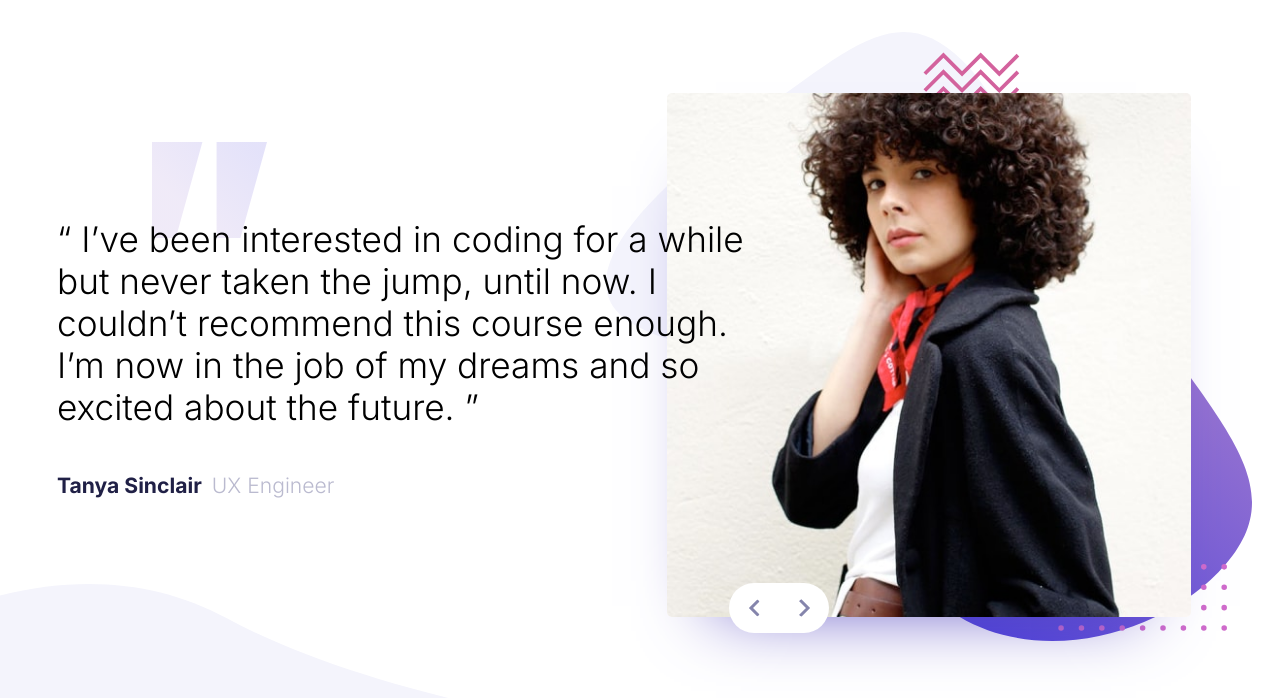
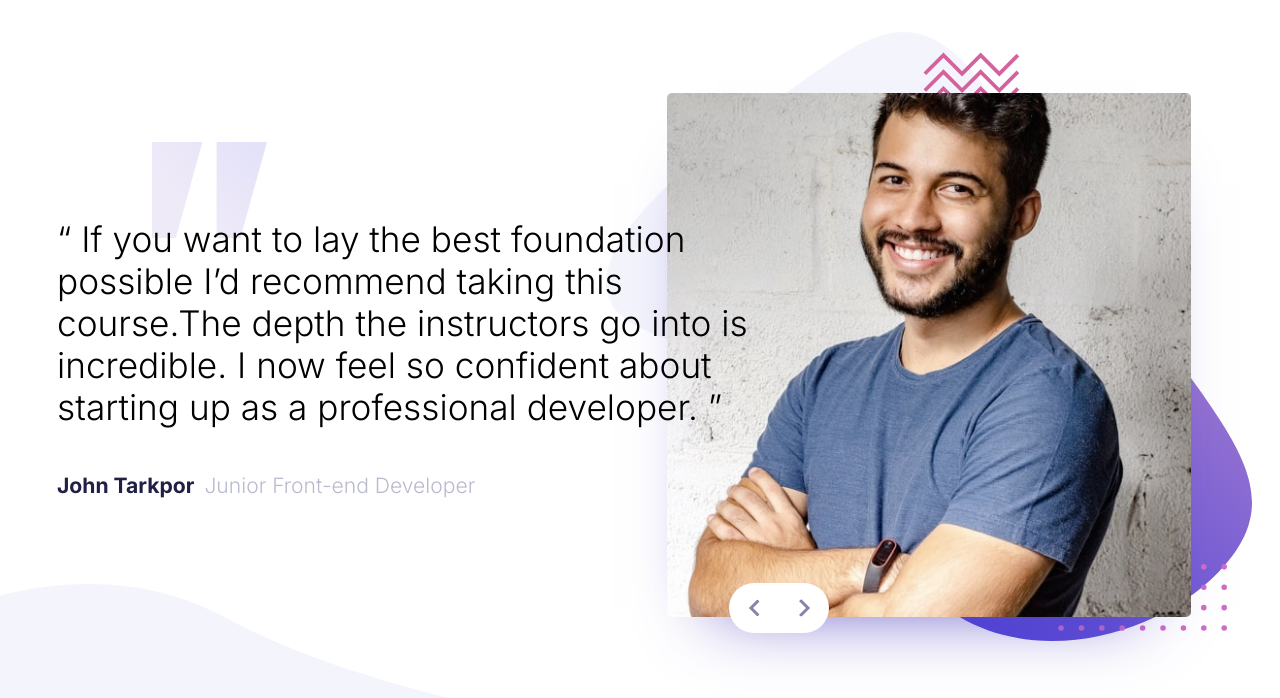
Before and after one commit to moonbe77/FM, a React (Create React App) app: page / in a window 1280 px wide. Shown: the top 698 px of the page. Built offline with nearby package versions, Linux system fonts and the light colour scheme.

Commit message:
fix image path added auto chnage to testimony

```diff
--- a/package.json
+++ b/package.json
@@ -7,10 +7,10 @@
     "@testing-library/jest-dom": "^4.2.4",
     "@testing-library/react": "^9.5.0",
     "@testing-library/user-event": "^7.2.1",
-    "react": "^16.13.1",
-    "react-dom": "^16.13.1",
+    "react": "^16.14.0",
+    "react-dom": "^16.14.0",
     "react-scripts": "3.4.1",
-    "styled-components": "^5.1.1"
+    "styled-components": "^5.2.1"
   },
   "scripts": {
     "start": "react-scripts start",
--- a/src/components/ImageBox.js
+++ b/src/components/ImageBox.js
@@ -1,10 +1,12 @@
 import React from "react";
 import styled from "styled-components";
+const publicPath = process.env.PUBLIC_URL
+
 
 const ImageContainer = styled.div`
   display: flex;
   padding: 10%;
-  background-image: url("/images/pattern-bg.svg");
+  background-image: url("${publicPath}/images/pattern-bg.svg");
   background-size: contain;
   background-repeat: no-repeat;
   position: relative;
@@ -69,16 +71,16 @@ export default function ImageBox({ data, handlePrevClick, handleNextClick }) {
     <ImageContainer>
       <img
         className='css3-shadow'
-        src={data.imgPath}
+        src={publicPath+data.imgPath}
         alt={data.name}
         title={data.name}
       />
       <Buttons>
         <div id='button_prev' onClick={handlePrevClick}>
-          <img src='./images/icon-prev.svg' alt='' title='' />
+          <img src={`${publicPath}/images/icon-prev.svg`} alt='' title='' />
         </div>
         <div id='button_next' onClick={handleNextClick}>
-          <img src='./images/icon-next.svg' alt='' title='' />
+          <img src={`${publicPath}/images/icon-next.svg`} alt='' title='' />
         </div>
       </Buttons>
     </ImageContainer>
--- a/src/components/Testimonial.js
+++ b/src/components/Testimonial.js
@@ -1,13 +1,14 @@
-import React, { useState } from "react";
+import React, { useEffect, useState } from "react";
 import styled from "styled-components";
 import ImageBox from "./ImageBox";
 import TextBox from "./TextBox";
 import db from "../utils/db.json";
+const publicPath = process.env.PUBLIC_URL
 
 const TestimonialContainer = styled.div`
   max-width: 375px;
   margin: auto;
-  background-image: url("../images/pattern-curve.svg");
+  background-image: url("${publicPath}/images/pattern-curve.svg");
   background-repeat: no-repeat;
   background-position-x: left;
   background-position-y: bottom;
@@ -33,6 +34,20 @@ export default function Testimonial() {
   const data = db.data;
   const [testimonyNumber, setTestimonyNumber] = useState(0);
 
+  useEffect(() => {
+    const timer = setInterval(() => {
+      if (testimonyNumber < data.length - 1) {
+        setTestimonyNumber(testimonyNumber + 1);
+      } else {
+        setTestimonyNumber(testimonyNumber - 1);
+      }
+    }, 1000)
+
+    return () => {
+      clearInterval(timer);
+    }
+  })
+
   const handlePrevClick = (event) => {
     if (testimonyNumber > 0) {
       setTestimonyNumber(testimonyNumber - 1);
@@ -44,7 +59,6 @@ export default function Testimonial() {
     }
   };
 
-  console.log(testimonyNumber);
   return (
     <TestimonialContainer className='testimonial-container'>
       <ImageBox
--- a/src/components/TextBox.js
+++ b/src/components/TextBox.js
@@ -4,7 +4,7 @@ import styled from "styled-components";
 const TextContainer = styled.div`
   font-size: 0.55em;
   text-align: center;
-  background-image: url("../images/pattern-quotes.svg");
+  background-image: url("./images/pattern-quotes.svg");
   background-repeat: no-repeat;
   background-position-x: center;
   padding: 25px 15px 80px 15px;
--- a/src/utils/db.json
+++ b/src/utils/db.json
@@ -4,13 +4,13 @@
       "name": "Tanya Sinclair",
       "job": "UX Engineer",
       "testimonial": "I’ve been interested in coding for a while but never taken the jump, until now. I couldn’t recommend this course enough. I’m now in the job of my dreams and so excited about the future.",
-      "imgPath": "../images/image-tanya.jpg"
+      "imgPath": "/images/image-tanya.jpg"
     },
     {
       "name": "John Tarkpor",
       "job": "Junior Front-end Developer",
       "testimonial": "If you want to lay the best foundation possible I’d recommend taking this course.The depth the instructors go into is incredible. I now feel so confident about starting up as a professional developer.",
-      "imgPath": "../images/image-john.jpg"
+      "imgPath": "/images/image-john.jpg"
     }
   ]
 }
```
Also changed, not shown: 1 other file (tests, documents, lock files or other folders).
